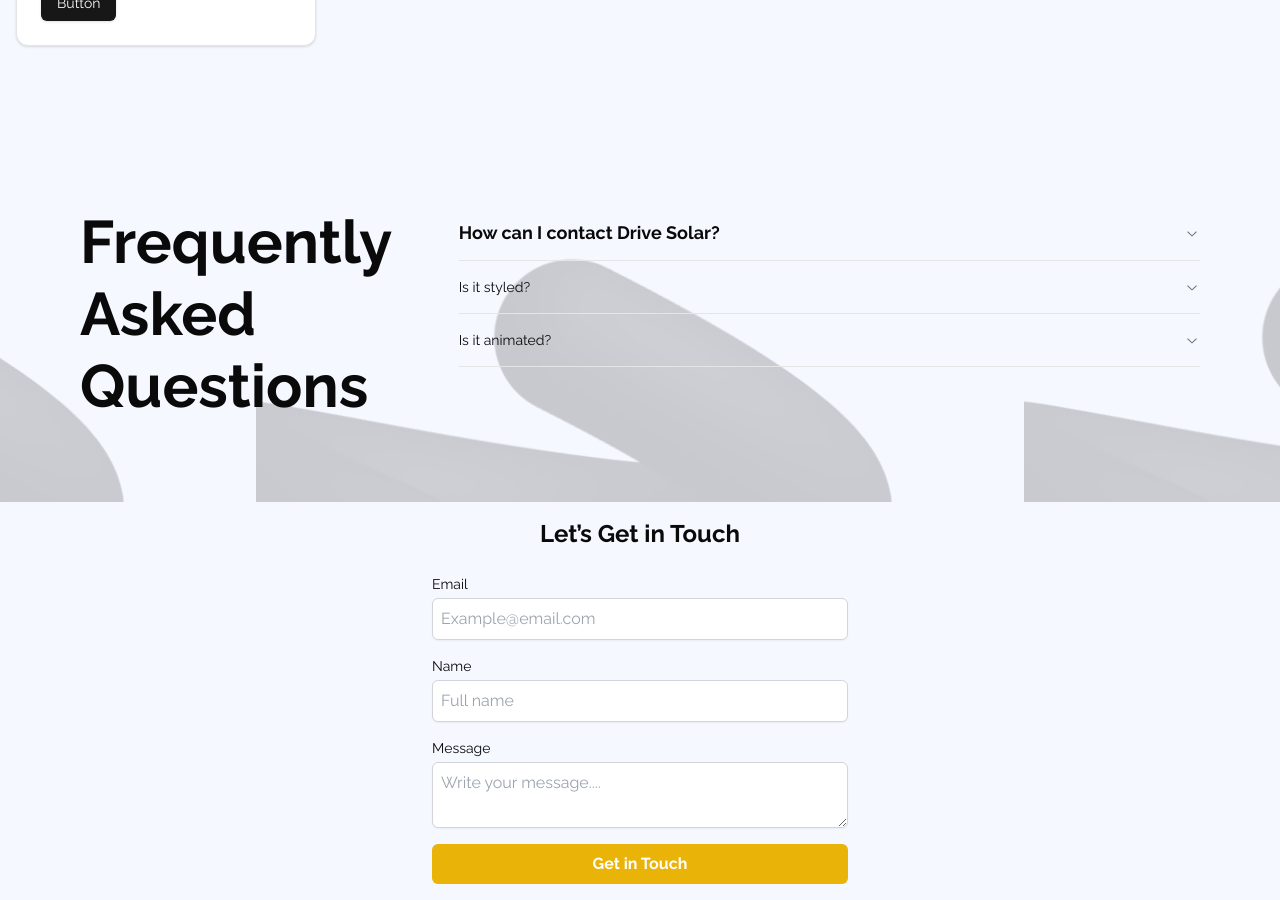
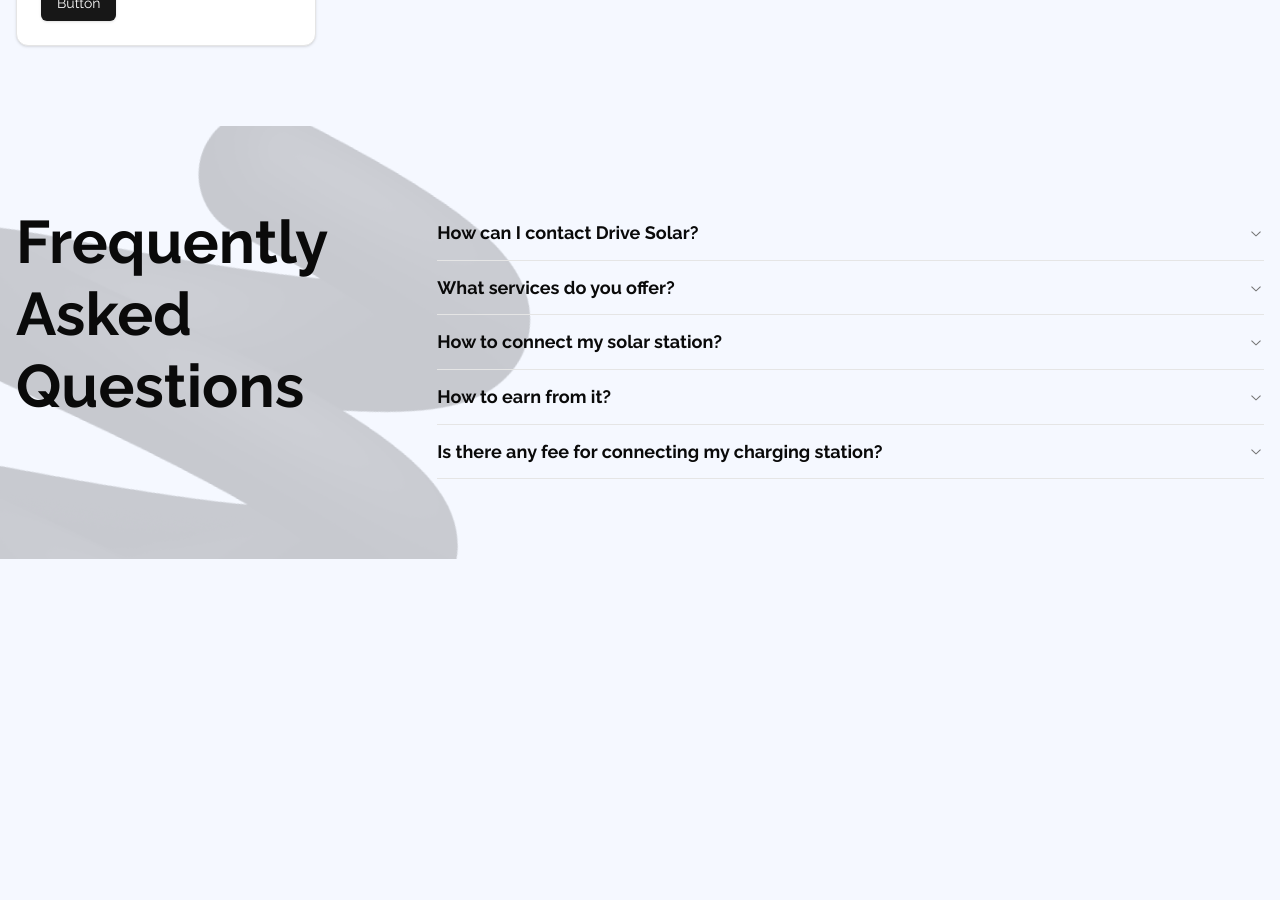
Before and after one commit to AX9999AX/frive-solar, a Next.js app: page / in a window 1280 px wide. Shown: the part 2280-3180 px from the top of the page. After the commit the page ends 2839 px from the top, so only its background shows below. Built offline with nearby package versions, Linux system fonts and the light colour scheme.

Commit message:
Removed Contact Form

```diff
--- a/src/app/components/ContactForm.tsx
+++ /dev/null
@@ -1,75 +0,0 @@
-"use client";
-
-import { useState } from "react";
-
-const ContactForm = () => {
-  const [email, setEmail] = useState("");
-  const [name, setName] = useState("");
-  const [message, setMessage] = useState("");
-
-  const handleSubmit = (e) => {
-    e.preventDefault();
-    setEmail("");
-    setName("");
-    setMessage("");
-  };
-
-  return (
-    <div className="max-w-md mx-auto p-4">
-      <h1 className="text-2xl font-bold text-center mb-6">
-        Let’s Get in Touch
-      </h1>
-      <form onSubmit={handleSubmit} className="space-y-4">
-        <div>
-          <label htmlFor="email" className="block text-sm font-medium">
-            Email
-          </label>
-          <input
-            type="email"
-            id="email"
-            value={email}
-            onChange={(e) => setEmail(e.target.value)}
-            className="mt-1 p-2 block w-full border border-gray-300 rounded-md shadow-sm focus:outline-none focus:ring-2 focus:ring-blue-500"
-            placeholder="Example@email.com"
-            required
-          />
-        </div>
-        <div>
-          <label htmlFor="name" className="block text-sm font-medium">
-            Name
-          </label>
-          <input
-            type="text"
-            id="name"
-            value={name}
-            onChange={(e) => setName(e.target.value)}
-            className="mt-1 p-2 block w-full border border-gray-300 rounded-md shadow-sm focus:outline-none focus:ring-2 focus:ring-blue-500"
-            placeholder="Full name"
-            required
-          />
-        </div>
-        <div>
-          <label htmlFor="message" className="block text-sm font-medium">
-            Message
-          </label>
-          <textarea
-            id="message"
-            value={message}
-            onChange={(e) => setMessage(e.target.value)}
-            className="mt-1 p-2 block w-full border border-gray-300 rounded-md shadow-sm focus:outline-none focus:ring-2 focus:ring-blue-500"
-            placeholder="Write your message...."
-            required
-          />
-        </div>
-        <button
-          type="submit"
-          className="w-full bg-yellow-500 text-white font-semibold py-2 rounded-md hover:bg-yellow-600 transition duration-200"
-        >
-          Get in Touch
-        </button>
-      </form>
-    </div>
-  );
-};
-
-export default ContactForm;
--- a/src/app/components/FAQ.tsx
+++ b/src/app/components/FAQ.tsx
@@ -9,7 +9,7 @@ import {
 
 export default function FAQ() {
   return (
-    <section className="container mx-auto px-20 py-20 grid grid-cols-12 gap-4 bg-[url('/img/faq.svg')] bg-[length:60%] bg-[position:50%_10%]">
+    <section className="container mx-auto px-4 py-20 grid grid-cols-12 gap-4 bg-[url('/img/faq.svg')] bg-no-repeat bg-[length:50%] bg-[position:0%_40%]">
       <div className="col-span-4">
         <h2 className="font-raleway text-[60px] font-bold leading-[72px] text-left">
           Frequently <br /> Asked <br /> Questions
@@ -28,17 +28,43 @@ export default function FAQ() {
             </AccordionContent>
           </AccordionItem>
           <AccordionItem value="item-2">
-            <AccordionTrigger>Is it styled?</AccordionTrigger>
-            <AccordionContent>
-              Yes. It comes with default styles that matches the other
-              components&apos; aesthetic.
+            <AccordionTrigger className="font-raleway text-[18px] font-bold leading-[21.6px] text-left">
+              What services do you offer?
+            </AccordionTrigger>
+            <AccordionContent className="font-inter text-[16px] font-normal leading-[24px] text-left text-[#8987A1]">
+              You can reach us through our contact form on our website or by
+              emailing us at hello@drivesolar.com We typically respond within 24
+              hours.
             </AccordionContent>
           </AccordionItem>
           <AccordionItem value="item-3">
-            <AccordionTrigger>Is it animated?</AccordionTrigger>
-            <AccordionContent>
-              Yes. It&apos;s animated by default, but you can disable it if you
-              prefer.
+            <AccordionTrigger className="font-raleway text-[18px] font-bold leading-[21.6px] text-left">
+              How to connect my solar station?
+            </AccordionTrigger>
+            <AccordionContent className="font-inter text-[16px] font-normal leading-[24px] text-left text-[#8987A1]">
+              You can reach us through our contact form on our website or by
+              emailing us at hello@drivesolar.com We typically respond within 24
+              hours.
+            </AccordionContent>
+          </AccordionItem>
+          <AccordionItem value="item-4">
+            <AccordionTrigger className="font-raleway text-[18px] font-bold leading-[21.6px] text-left">
+              How to earn from it?
+            </AccordionTrigger>
+            <AccordionContent className="font-inter text-[16px] font-normal leading-[24px] text-left text-[#8987A1]">
+              You can reach us through our contact form on our website or by
+              emailing us at hello@drivesolar.com We typically respond within 24
+              hours.
+            </AccordionContent>
+          </AccordionItem>
+          <AccordionItem value="item-5">
+            <AccordionTrigger className="font-raleway text-[18px] font-bold leading-[21.6px] text-left">
+              Is there any fee for connecting my charging station?
+            </AccordionTrigger>
+            <AccordionContent className="font-inter text-[16px] font-normal leading-[24px] text-left text-[#8987A1]">
+              You can reach us through our contact form on our website or by
+              emailing us at hello@drivesolar.com We typically respond within 24
+              hours.
             </AccordionContent>
           </AccordionItem>
         </Accordion>
--- a/src/app/page.tsx
+++ b/src/app/page.tsx
@@ -1,4 +1,3 @@
-import ContactForm from "./components/ContactForm";
 import Earnings from "./components/Earnings";
 import FAQ from "./components/FAQ";
 import Header from "./components/Header";
@@ -17,7 +16,6 @@ export default function Home() {
       <HowItWorks />
       <Earnings />
       <FAQ />
-      <ContactForm />
     </>
   );
 }
```
